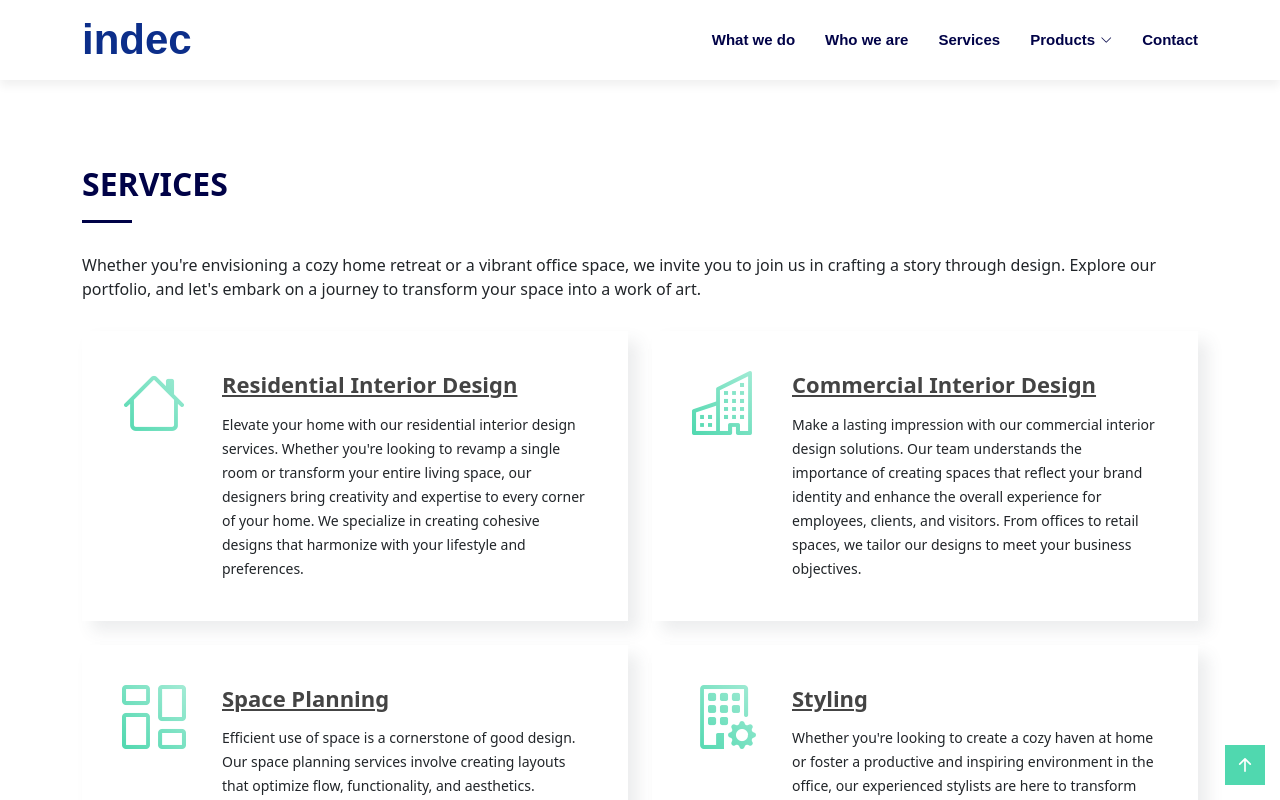
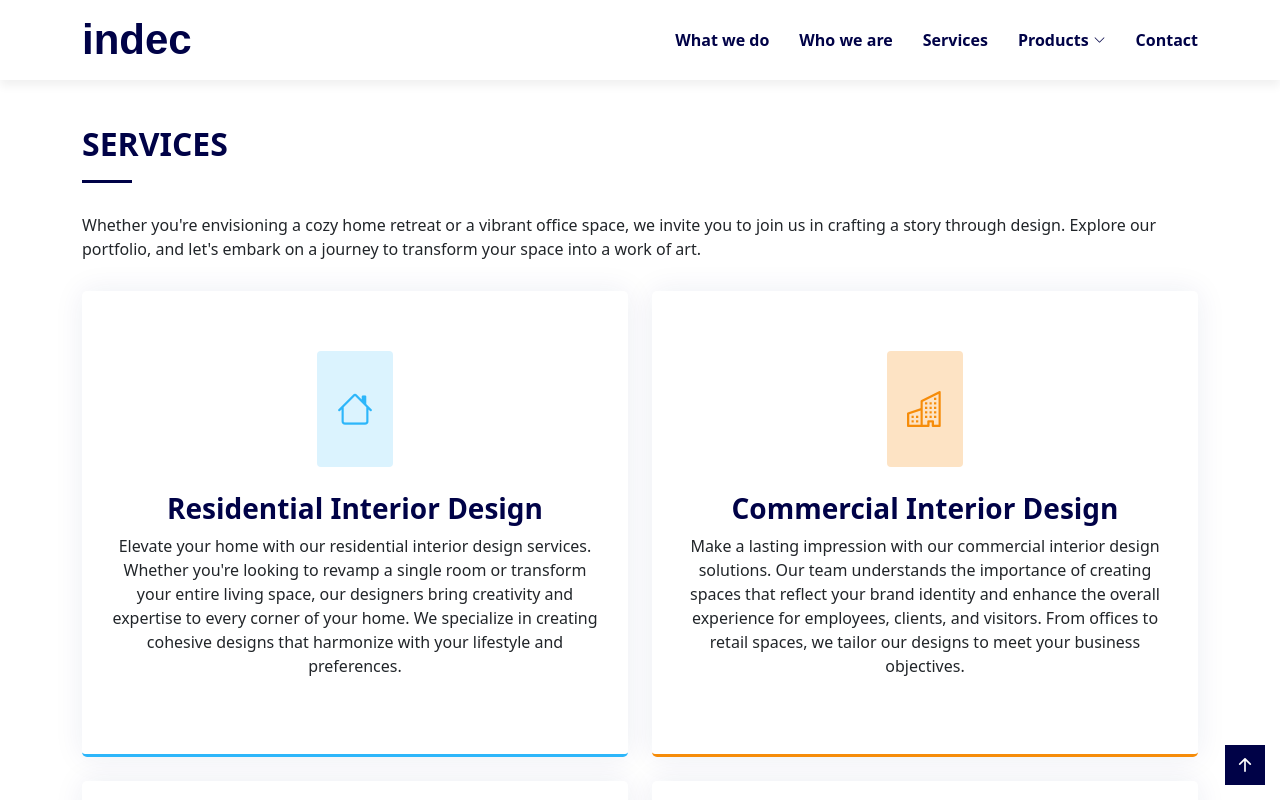
Before and after one commit to pushparaj663/Indecdecors-, a React (Create React App) app: page /service in a window 1280 px wide. Shown: the top 800 px of the page. Built offline with nearby package versions, Linux system fonts and the light colour scheme.

Commit message:
Updated css and menu items

```diff
--- a/src/App.js
+++ b/src/App.js
@@ -14,8 +14,6 @@ import FlooringMats from './Products/FlooringMats';
 import WallPapers from './Products/WallPapers';
 import Layout from './Layout';
 import React from 'react';
-import Test from './test';
-
 
 function App() {
   return (
@@ -33,7 +31,6 @@ function App() {
         <Route path='/product/blinds' element={<Blinds />} />
         <Route path='/product/flooringmats' element={<FlooringMats />} />
         <Route path='/product/wallpaper' element={<WallPapers />} />
-        <Route path='/test' element={<Test/>}/>
       </Routes>
     </Router>
   );
--- a/src/ContactUs.css
+++ b/src/ContactUs.css
@@ -52,7 +52,7 @@ section {
     font-size: 30px;
     display: inline-block;
     margin-bottom: 10px;
-    color: #50d8af;
+    color: #000247;
 }
 
 #contact .contact-info address,
@@ -77,7 +77,7 @@ section {
 
 #contact .contact-info a:hover,
 #contact .contact-info address:hover {
-    color: #50d8af;
+    color: #166ab5;
     -webkit-transition: color 0.3s ease-out;
     -moz-transition: color 0.3s ease-out;
     -o-transition: color 0.3s ease-out;
--- a/src/Footer.css
+++ b/src/Footer.css
@@ -12,7 +12,7 @@
     right: 15px;
     bottom: 15px;
     z-index: 996;
-    background: #50d8af;
+    background: #000247;
     width: 40px;
     height: 40px;
     transition: all 0.4s;
@@ -25,7 +25,7 @@
 }
 
 .back-to-top:hover {
-    background: #71dfbe;
+    background: #166ab5;
     color: #fff;
 }
 
@@ -51,7 +51,7 @@
 
 
 #footerbar a h1 {
-    color: #0c2e8a;
+    color: #000247;
     text-decoration: none;
 }
 
--- a/src/Footer.jsx
+++ b/src/Footer.jsx
@@ -4,7 +4,7 @@ import '../src/Footer.css';
 const Footer = () => {
     return (
         <>
-            <section id="footerbar" classNames="d-flex align-items-center">
+            <section id="footerbar" className="d-flex align-items-center">
                 <div className="container d-flex justify-content-center justify-content-md-between" style={{ paddingTop: "30px" }}>
                     <div className="contact-info d-flex align-items-center">
                         <a href="#"><h1>indec</h1></a>
--- a/src/Header.css
+++ b/src/Header.css
@@ -15,7 +15,7 @@
 }
 
 #header #logo h1 a {
-    color: #0c2e8a;
+    color: #000247;
     text-decoration: none;
 }
 
@@ -75,12 +75,11 @@
     align-items: center;
     justify-content: space-between;
     padding: 10px 0 10px 30px;
-    font-family: "Raleway", sans-serif;
-    font-size: 15px;
+    font-size: 16px;
     font-weight: 600;
     color: #000247;
     white-space: nowrap;
-    transition: 0.3s;
+    transition: 0.5s;
     text-decoration: none;
 }
 
@@ -95,7 +94,7 @@
 .navbar .active,
 .navbar .active:focus,
 .navbar li:hover>a {
-    color: #50d8af;
+    color: #166ab5;
     cursor: pointer;
 }
 
@@ -130,7 +129,7 @@
 .navbar .dropdown ul a:hover,
 .navbar .dropdown ul .active:hover,
 .navbar .dropdown ul li:hover>a {
-    color: #50d8af;
+    color: #166ab5;
 }
 
 .navbar .dropdown:hover>ul {
@@ -174,9 +173,11 @@
     .navbar ul {
         display: none !important;
     }
-    .navbar-mobile a{
+
+    .navbar-mobile a {
         color: white !important;
     }
+
     .navbar-mobile ul {
         background: none !important;
         display: block !important;
@@ -203,7 +204,7 @@
     right: 0;
     left: 0;
     bottom: 0;
-    background: rgba(8, 30, 91, 0.9);
+    background: #000247;
     transition: 0.3s;
     z-index: 999;
 }
--- a/src/Header.jsx
+++ b/src/Header.jsx
@@ -18,7 +18,10 @@ function Header(props) {
     }, [isMobileNavOpen]);
 
     const handleProductsDropdownToggle = () => {
+        // Check if screen size is less than 768 pixels (adjust as needed)
+        if (window.innerWidth <= 768) {
             setProductsDropdownOpen(!isProductsDropdownOpen);
+        }
     };
 
     return (
@@ -36,8 +39,15 @@ function Header(props) {
                             <li><a className={`nav-link nav_home ${window.location.pathname === "/" ? 'active' : ''}`} href="/">Who we are</a></li>
                             <li><a className={`nav-link nav_home ${window.location.pathname === "/" ? 'active' : ''}`} href="/">Services</a></li>
                             <li className={`dropdown ${isProductsDropdownOpen ? 'active' : ''}`}>
-                                <a className={`nav-link nav_home ${window.location.pathname.includes("/product") ? 'active' : ''}`} onClick={handleProductsDropdownToggle} href="/">
-                                    <span>Products</span> <i className="bi bi-chevron-down"></i></a>
+                                <a className={`nav-link nav_home ${window.location.pathname.includes("/product") ? 'active' : ''}`} >
+                                    <span>Products</span>
+                                    {/* <i className="bi bi-chevron-down" onClick={handleProductsDropdownToggle}></i> */}
+                                    {isMobileNavOpen ?
+                                        <i className={`bi ${isProductsDropdownOpen ? 'bi-chevron-up' : 'bi-chevron-down'}`} onClick={handleProductsDropdownToggle}></i> :
+                                        <i className="bi bi-chevron-down"></i>
+                                    }
+                                </a>
+                                {isProductsDropdownOpen && isMobileNavOpen ?
                                     <ul>
                                         <li><a className={`nav-link nav_home ${window.location.pathname === "/product/netwindow" ? 'active' : ''}`} href="/product/netwindow">Mosquito Net Windows</a></li>
                                         <li><a className={`nav-link nav_home ${window.location.pathname === "/product/netdoors" ? 'active' : ''}`} href="/product/netdoors">Mosquito Net Doors</a></li>
@@ -46,10 +56,22 @@ function Header(props) {
                                         <li><a className={`nav-link nav_home ${window.location.pathname === "/product/flooringmats" ? 'active' : ''}`} href="/product/flooringmats">Flooring Mat</a></li>
                                         <li><a className={`nav-link nav_home ${window.location.pathname === "/product/wallpaper" ? 'active' : ''}`} href="/product/wallpaper">WallPapers for Walls</a></li>
                                     </ul>
+                                    : ''}
+                                {!isProductsDropdownOpen && !isMobileNavOpen ?
+                                    <ul>
+                                        <li><a className={`nav-link nav_home ${window.location.pathname === "/product/netwindow" ? 'active' : ''}`} href="/product/netwindow">Mosquito Net Windows</a></li>
+                                        <li><a className={`nav-link nav_home ${window.location.pathname === "/product/netdoors" ? 'active' : ''}`} href="/product/netdoors">Mosquito Net Doors</a></li>
+                                        <li><a className={`nav-link nav_home ${window.location.pathname === "/product/curtain" ? 'active' : ''}`} href="/product/curtain">Curtains</a></li>
+                                        <li><a className={`nav-link nav_home ${window.location.pathname === "/product/blinds" ? 'active' : ''}`} href="/product/blinds">Blinds</a></li>
+                                        <li><a className={`nav-link nav_home ${window.location.pathname === "/product/flooringmats" ? 'active' : ''}`} href="/product/flooringmats">Flooring Mat</a></li>
+                                        <li><a className={`nav-link nav_home ${window.location.pathname === "/product/wallpaper" ? 'active' : ''}`} href="/product/wallpaper">WallPapers for Walls</a></li>
+                                    </ul>
+                                    : ''}
                             </li>
                             <li><a className={`nav-link nav_home ${window.location.pathname === "/" ? 'active' : ''}`} href="/">Contact</a></li>
                         </ul>
-                        <i className="bi bi-list mobile-nav-toggle"></i>
+                        {/* <i className="bi bi-list mobile-nav-toggle"></i> */}
+                        <i className={`bi ${isMobileNavOpen ? 'bi-x' : 'bi-list'} mobile-nav-toggle`} style={{ color: isMobileNavOpen ? 'white' : '' }}></i>
                     </nav>
 
                 </div>
--- a/src/Products.css
+++ b/src/Products.css
@@ -56,7 +56,7 @@
     bottom: -50px;
     z-index: 3;
     transition: all ease-in-out 0.3s;
-    background: #50d8af;
+    background: #000247;
     padding: 15px 20px;
 }
 
--- a/src/Service.css
+++ b/src/Service.css
@@ -1,76 +1,154 @@
-/* Services Section
---------------------------------*/
-#services {
-    padding: 40px 0;
+/*--------------------------------------------------------------
+# Services
+--------------------------------------------------------------*/
+.services .service-box {
+    box-shadow: 0px 0 30px rgba(1, 41, 112, 0.08);
+    height: 100%;
+    padding: 60px 30px;
+    text-align: center;
+    transition: 0.3s;
+    border-radius: 5px;
 }
 
-#services .box {
-    padding: 40px;
-    box-shadow: 10px 10px 15px rgba(73, 78, 92, 0.1);
-    background: #fff;
-    transition: 0.4s;
-    height: 100%;
+.services .service-box .icon {
+    font-size: 36px;
+    padding: 40px 20px;
+    border-radius: 4px;
+    position: relative;
+    margin-bottom: 25px;
+    display: inline-block;
+    line-height: 0;
+    transition: 0.3s;
 }
 
-#services .box:hover {
-    box-shadow: 0px 0px 30px rgba(73, 78, 92, 0.15);
-    transform: translateY(-10px);
-    -webkit-transform: translateY(-10px);
-    -moz-transform: translateY(-10px);
+.services .service-box h3 {
+    color: #000247;
+    font-weight: 600;
 }
 
-#services .box .icon {
-    float: left;
+.services .service-box .read-more {
+    display: inline-flex;
+    align-items: center;
+    justify-content: center;
+    font-weight: 600;
+    font-size: 16px;
+    padding: 8px 20px;
 }
 
-#services .box .icon i {
-    color: #444;
-    font-size: 64px;
-    transition: 0.5s;
+.services .service-box .read-more i {
     line-height: 0;
-    margin-top: 34px;
+    margin-left: 5px;
+    font-size: 18px;
 }
 
-#services .box .icon i:before {
-    background: #0c2e8a;
-    background: linear-gradient(45deg, #50d8af 0%, #a3ebd5 100%);
-    background-clip: border-box;
-    -webkit-background-clip: text;
-    -webkit-text-fill-color: transparent;
+.services .service-box.blue {
+    border-bottom: 3px solid #2db6fa;
 }
 
-#services .box h4 {
-    margin-left: 100px;
-    font-weight: 700;
-    margin-bottom: 15px;
-    font-size: 22px;
+.services .service-box.blue .icon {
+    color: #2db6fa;
+    background: #dbf3fe;
 }
 
-#services .box h4 a {
-    color: #444;
+.services .service-box.blue .read-more {
+    color: #2db6fa;
 }
 
-#services .box p {
-    font-size: 14px;
-    margin-left: 100px;
-    margin-bottom: 0;
-    line-height: 24px;
+.services .service-box.blue:hover {
+    background: #2db6fa;
 }
 
-@media (max-width: 767px) {
-    #services .box .box {
-        margin-bottom: 20px;
-    }
+.services .service-box.orange {
+    border-bottom: 3px solid #f68c09;
+}
 
-    #services .box .icon {
-        float: none;
-        text-align: center;
-        padding-bottom: 15px;
-    }
+.services .service-box.orange .icon {
+    color: #f68c09;
+    background: #fde3c4;
+}
 
-    #services .box h4,
-    #services .box p {
-        margin-left: 0;
-        text-align: center;
-    }
+.services .service-box.orange .read-more {
+    color: #f68c09;
 }
+
+.services .service-box.orange:hover {
+    background: #f68c09;
+}
+
+.services .service-box.green {
+    border-bottom: 3px solid #08da4e;
+}
+
+.services .service-box.green .icon {
+    color: #08da4e;
+    background: #cffddf;
+}
+
+.services .service-box.green .read-more {
+    color: #08da4e;
+}
+
+.services .service-box.green:hover {
+    background: #08da4e;
+}
+
+.services .service-box.red {
+    border-bottom: 3px solid #e9222c;
+}
+
+.services .service-box.red .icon {
+    color: #e9222c;
+    background: #fef7f8;
+}
+
+.services .service-box.red .read-more {
+    color: #e9222c;
+}
+
+.services .service-box.red:hover {
+    background: #e9222c;
+}
+
+.services .service-box.purple {
+    border-bottom: 3px solid #b50edf;
+}
+
+.services .service-box.purple .icon {
+    color: #b50edf;
+    background: #f8e4fd;
+}
+
+.services .service-box.purple .read-more {
+    color: #b50edf;
+}
+
+.services .service-box.purple:hover {
+    background: #b50edf;
+}
+
+.services .service-box.pink {
+    border-bottom: 3px solid #f51f9c;
+}
+
+.services .service-box.pink .icon {
+    color: #f51f9c;
+    background: #feecf7;
+}
+
+.services .service-box.pink .read-more {
+    color: #f51f9c;
+}
+
+.services .service-box.pink:hover {
+    background: #f51f9c;
+}
+
+.services .service-box:hover h3,
+.services .service-box:hover p,
+.services .service-box:hover .read-more {
+    color: #fff;
+}
+
+.services .service-box:hover .icon {
+    background: #fff;
+}
--- a/src/Service.jsx
+++ b/src/Service.jsx
@@ -11,50 +11,53 @@ function Service(props) {
                     {window.location.pathname === '/' ? '' :
                         <Header />}
                 </div>
-                <section id="services">
-                    <div className="container aos-init aos-animate" data-aos="fade-up">
-                        <div className="section-header">
+                <section id="services" class="services">
+
+                    <div class="container aos-init aos-animate" data-aos="fade-up">
+
+                        <header class="section-header">
                             <h2>Services</h2>
                             <p>Whether you're envisioning a cozy home retreat or a vibrant office space, we invite you to join us in crafting a story through design. Explore our portfolio, and let's embark on a journey to transform your space into a work of art.</p>
-                        </div>
+                        </header>
 
-                        <div className="row gy-4">
-                            <div className="col-lg-6 aos-init aos-animate" data-aos="fade-up" data-aos-delay="100">
-                                <div className="box">
+                        <div class="row gy-4">
+
+                            <div class="col-md-6 aos-init aos-animate" data-aos="fade-up" data-aos-delay="200">
+                                <div class="service-box blue">
                                     <div className="icon"><i className="bi bi-house"></i></div>
-                                    <h4 className="title"><a href="">Residential Interior Design</a></h4>
-                                    <p className="description">Elevate your home with our residential interior design services. Whether you're looking to revamp a single room or transform your entire living space, our designers bring creativity and expertise to every corner of your home. We specialize in creating cohesive designs that harmonize with your lifestyle and preferences.</p>
+                                    <h3>Residential Interior Design</h3>
+                                    <p>Elevate your home with our residential interior design services. Whether you're looking to revamp a single room or transform your entire living space, our designers bring creativity and expertise to every corner of your home.
+                                        We specialize in creating cohesive designs that harmonize with your lifestyle and preferences.</p>
                                 </div>
                             </div>
 
-                            <div className="col-lg-6 aos-init aos-animate" data-aos="fade-up" data-aos-delay="200">
-                                <div className="box">
+                            <div class="col-md-6 aos-init aos-animate" data-aos="fade-up" data-aos-delay="300">
+                                <div class="service-box orange">
                                     <div className="icon"><i className="bi bi-buildings"></i></div>
-                                    <h4 className="title"><a href="">Commercial Interior Design</a></h4>
-                                    <p className="description">Make a lasting impression with our commercial interior design solutions. Our team understands the importance of creating spaces that reflect your brand identity and enhance the overall experience for employees, clients, and visitors. From offices to retail spaces, we tailor our designs to meet your business objectives.</p>
+                                    <h3>Commercial Interior Design</h3>
+                                    <p>Make a lasting impression with our commercial interior design solutions. Our team understands the importance of creating spaces that reflect your brand identity and enhance the overall experience for employees, clients, and visitors. From offices to retail spaces, we tailor our designs to meet your business objectives.</p>
                                 </div>
                             </div>
 
-                            <div className="col-lg-6 aos-init aos-animate" data-aos="fade-up" data-aos-delay="300">
-                                <div className="box">
+                            <div class="col-md-6 aos-init aos-animate" data-aos="fade-up" data-aos-delay="400">
+                                <div class="service-box green">
                                     <div className="icon"><i className="bi bi-columns-gap"></i></div>
-                                    <h4 className="title"><a href="">Space Planning</a></h4>
-                                    <p className="description">Efficient use of space is a cornerstone of good design. Our space planning services involve creating layouts that optimize flow, functionality, and aesthetics.</p>
+                                    <h3>Space Planning</h3>
+                                    <p>Efficient use of space is a cornerstone of good design. Our space planning services involve creating layouts that optimize flow, functionality, and aesthetics.</p>
                                 </div>
                             </div>
 
-                            <div className="col-lg-6 aos-init aos-animate" data-aos="fade-up" data-aos-delay="400">
-                                <div className="box">
+                            <div class="col-md-6 aos-init aos-animate" data-aos="fade-up" data-aos-delay="600">
+                                <div class="service-box purple">
                                     <div className="icon"><i className="bi bi-building-gear"></i></div>
-                                    <h4 className="title"><a href="">Styling</a></h4>
-                                    <p className="description">
-                                        Whether you're looking to create a cozy haven at home or foster a productive and inspiring environment in the office, our experienced stylists are here to transform your space into a reflection of your unique style and personality.</p>
+                                    <h3>Styling</h3>
+                                    <p>Whether you're looking to create a cozy haven at home or foster a productive and inspiring environment in the office, our experienced stylists are here to transform your space into a reflection of your unique style and personality.</p>
                                 </div>
                             </div>
-
                         </div>
 
                     </div>
+
                 </section>
                 {window.location.pathname === '/' ? '' :
                     <Footer />}
```
Also changed, not shown: src/ContactUs.jsx (+4 -5 lines), src/Layout.jsx (+27 -3 lines), public/manifest.json. Lines whose indentation alone changed are shown as unchanged.
